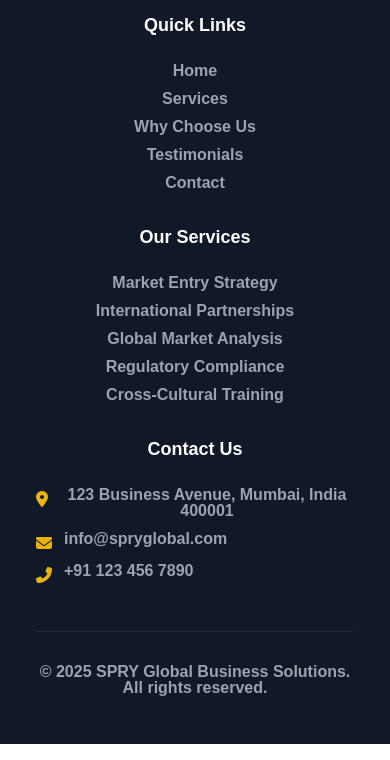
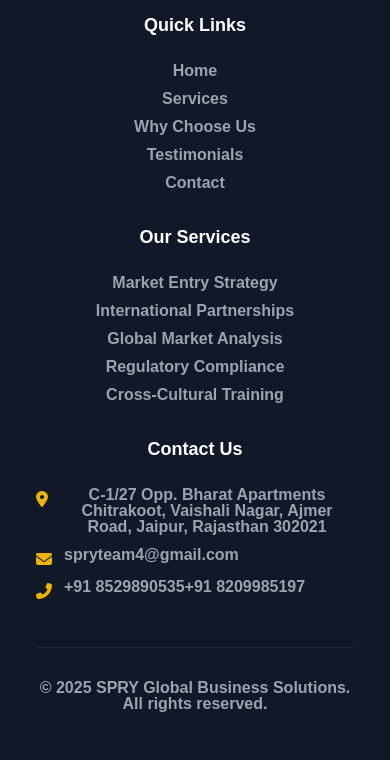
Before and after one commit to rkyadav3/SPRY, a website: page index.html in a window 390 px wide. Shown: the part 10414-11174 px from the top of the page. Drawn offline with nearby package versions, Linux system fonts and the light colour scheme.

Commit message:
Update index.html
Minor changes in Address & Phone number update

```diff
--- a/index.html
+++ b/index.html
@@ -712,15 +712,16 @@
                         <ul class="space-y-3">
                             <li class="flex items-start">
                                 <i class="fas fa-map-marker-alt text-yellow-500 mt-1 mr-3"></i>
-                                <span class="text-gray-400">123 Business Avenue, Mumbai, India 400001</span>
+                                <span class="text-gray-400">C-1/27 Opp. Bharat Apartments Chitrakoot, Vaishali Nagar, Ajmer Road, Jaipur, Rajasthan 302021</span>
                             </li>
                             <li class="flex items-start">
                                 <i class="fas fa-envelope text-yellow-500 mt-1 mr-3"></i>
-                                <span class="text-gray-400">info@spryglobal.com</span>
+                                <span class="text-gray-400">spryteam4@gmail.com</span>
                             </li>
                             <li class="flex items-start">
                                 <i class="fas fa-phone-alt text-yellow-500 mt-1 mr-3"></i>
-                                <span class="text-gray-400">+91 123 456 7890</span>
+                                <span class="text-gray-400">+91 8529890535</span>
+                                <span class="text-gray-400">+91 8209985197</span>
                             </li>
                         </ul>
                     </div>
```
